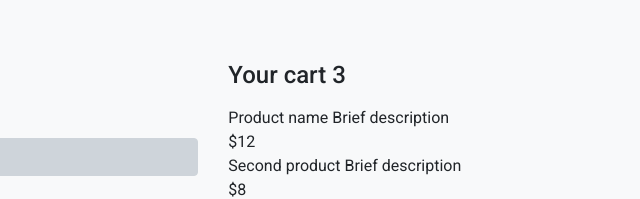
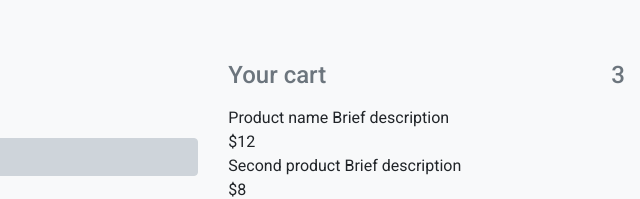
Before and after one commit to Mhadathy99/Bonus-Lab2, a plain HTML site: page index.html in a window 1280 px wide. Shown: the part 293-492 px from the top of the page, 640-1280 px from the left. Drawn offline with Linux system fonts and the light colour scheme.

Commit message:
Changing cart style

```diff
--- a/cs/STYLE.CSS
+++ b/cs/STYLE.CSS
@@ -183,3 +183,15 @@
     padding: 0 15px 0 15px;
     order: 2;
   }
+  .cart-header {
+    color: var(--grey);
+    font-weight: 500;
+    line-height: 1.2rem;
+    margin-bottom: 1rem;
+  }
+
+  .cart-header h2 {
+    display: flex;
+    align-items: center;
+    justify-content: space-between;
+  }
```
